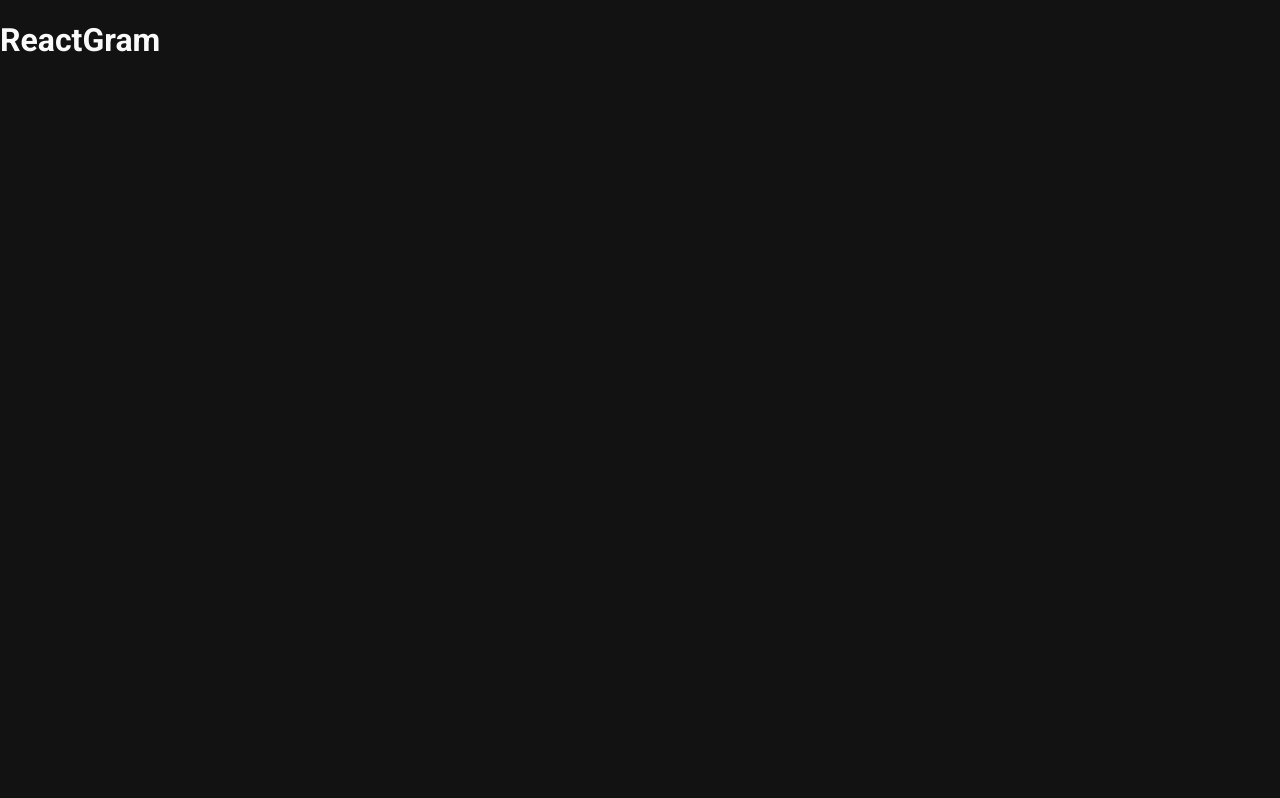
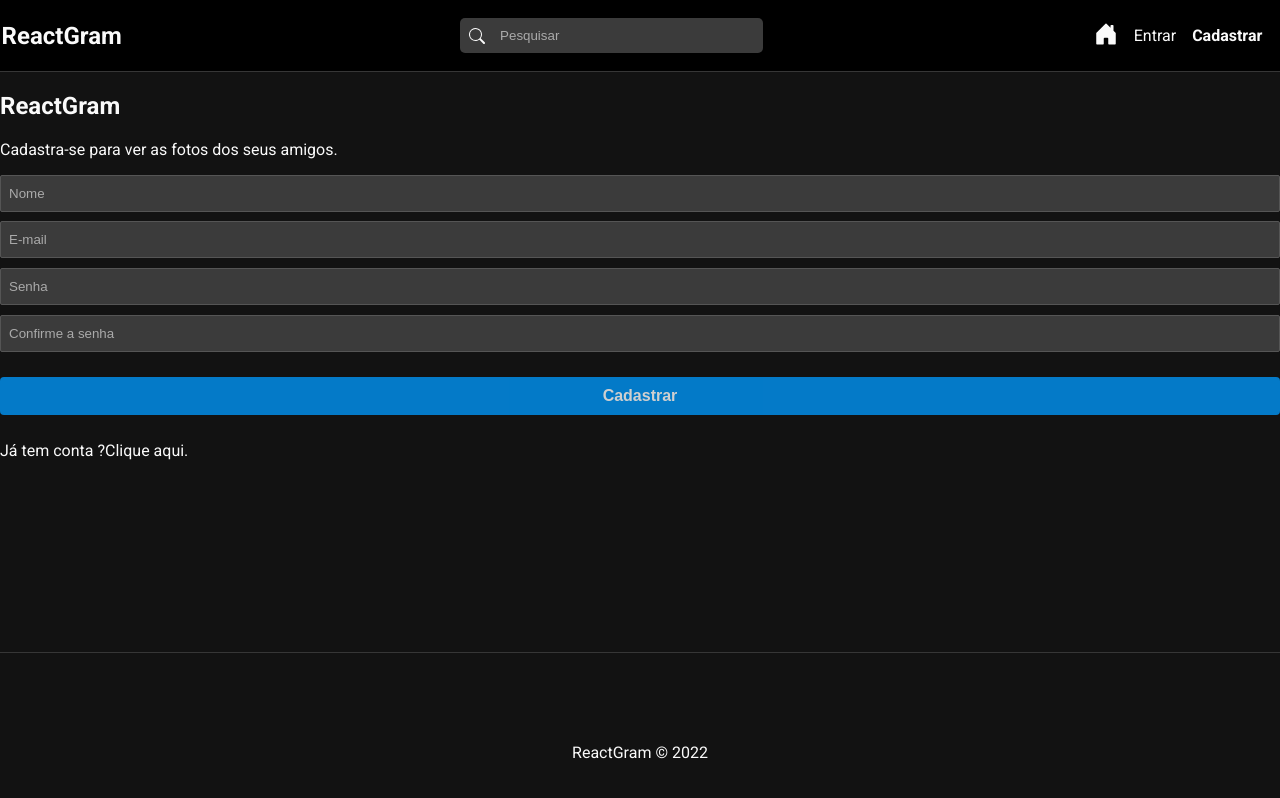
Before and after one commit to vitorgaletti/reactgram, a React (Create React App) app in the folder frontend/: page /register in a window 1280 px wide. Shown: the top 798 px of the page. Built offline with nearby package versions, Linux system fonts and the light colour scheme; the HTML template or start-up script is replaced by a standard one.

Commit message:
:lipstick: Global CSS

```diff
--- a/frontend/src/App.css
+++ b/frontend/src/App.css
@@ -0,0 +1,3 @@
+.container {
+  min-height: 70vh;
+}
--- a/frontend/src/App.js
+++ b/frontend/src/App.js
@@ -1,9 +1,28 @@
+import { BrowserRouter, Routes, Route, Navigate } from 'react-router-dom';
+
+import { Navbar } from './components/Navbar';
+import { Footer } from './components/Footer';
+
+import { Home } from './pages/Home';
+import { Login } from './pages/Auth/Login';
+import { Register } from './pages/Auth/Register';
+
 import './App.css';
 
 function App() {
   return (
     <div className="App">
-      <h1>ReactGram</h1>
+      <BrowserRouter>
+        <Navbar />
+        <div className="container">
+          <Routes>
+            <Route path="/" element={<Home />} />
+            <Route path="/login" element={<Login />} />
+            <Route path="/register" element={<Register />} />
+          </Routes>
+        </div>
+        <Footer />
+      </BrowserRouter>
     </div>
   );
 }
--- /dev/null
+++ b/frontend/src/components/Footer/index.jsx
@@ -0,0 +1,9 @@
+import './styles.css';
+
+export function Footer() {
+  return (
+    <footer id="footer">
+      <p>ReactGram &copy; 2022</p>
+    </footer>
+  );
+}
--- /dev/null
+++ b/frontend/src/components/Footer/styles.css
@@ -0,0 +1,8 @@
+#footer {
+  background-color: #121212;
+  height: 200px;
+  display: flex;
+  justify-content: center;
+  align-items: center;
+  border-top: 1px solid #363636;
+}
--- /dev/null
+++ b/frontend/src/components/Navbar/index.jsx
@@ -0,0 +1,38 @@
+import './styles.css';
+
+import { NavLink, Link } from 'react-router-dom';
+import {
+  BsSearch,
+  BsHouseDoorFill,
+  BsFillPersonFill,
+  BsFillCameraFill
+} from 'react-icons/bs';
+
+export function Navbar() {
+  return (
+    <nav id="nav">
+      <Link to="/">
+        <h2>ReactGram</h2>
+      </Link>
+      <form id="search-form">
+        <BsSearch />
+        <input type="text" placeholder="Pesquisar" />
+      </form>
+      <ul id="nav-links">
+        <li>
+          <NavLink to="/">
+            <BsHouseDoorFill />
+          </NavLink>
+        </li>
+
+        <li>
+          <NavLink to="/login">Entrar</NavLink>
+        </li>
+
+        <li>
+          <NavLink to="/register">Cadastrar</NavLink>
+        </li>
+      </ul>
+    </nav>
+  );
+}
--- /dev/null
+++ b/frontend/src/components/Navbar/styles.css
@@ -0,0 +1,44 @@
+#nav {
+  display: flex;
+  justify-content: space-between;
+  align-items: center;
+  background-color: #000;
+  border-bottom: 1px solid #363636;
+  padding: 0.1rem 0.1rem;
+}
+
+#search-form {
+  position: relative;
+  width: 20%;
+}
+
+#search-form svg {
+  position: absolute;
+  top: 10px;
+  left: 9px;
+}
+
+#search-form input {
+  padding-left: 2.5rem;
+  border: none;
+  border-radius: 5px;
+  width: 100%;
+  margin: 0;
+}
+
+#nav-links {
+  display: flex;
+  align-items: center;
+}
+
+#nav-links li {
+  margin-right: 1rem;
+}
+
+#nav-links span {
+  cursor: pointer;
+}
+
+#nav-links svg {
+  font-size: 1.5rem;
+}
--- a/frontend/src/index.css
+++ b/frontend/src/index.css
@@ -6,3 +6,85 @@ body {
   background-color: #121212;
   color: #fafafa;
 }
+
+a {
+  color: #fafafa;
+  text-decoration: none;
+}
+
+.active {
+  font-weight: bold;
+}
+
+ul {
+  list-style: none;
+}
+
+form {
+  display: flex;
+  flex-direction: column;
+}
+
+label {
+  display: flex;
+  flex-direction: column;
+  text-align: left;
+}
+
+label span {
+  font-weight: bold;
+  margin-bottom: 0.5rem;
+  color: #aaa;
+  font-size: 0.7rem;
+}
+
+input {
+  background-color: #3b3b3b;
+  color: #aaa;
+  border: 1px solid #555;
+  border-radius: 2px;
+  padding: 10px 8px;
+  outline: none;
+  margin-bottom: 0.6rem;
+}
+
+input::placeholder {
+  color: #aaa;
+}
+
+.btn,
+button,
+input[type='submit'] {
+  background-color: #0094f6;
+  color: #fff;
+  border: none;
+  border-radius: 4px;
+  padding: 10px 8px;
+  font-weight: bold;
+  cursor: pointer;
+  opacity: 0.8;
+  font-size: 1rem;
+}
+
+input[type='submit'] {
+  margin-top: 1rem;
+}
+
+input:disabled {
+  cursor: not-allowed;
+  background-color: #000;
+}
+
+button:hover,
+input[type='submit']:hover {
+  opacity: 1;
+  transition: opacity 0.8s ease-in-out;
+}
+
+.cancel-btn {
+  background-color: #ccc;
+}
+
+.hide {
+  display: none;
+}
--- /dev/null
+++ b/frontend/src/pages/Auth/Login.jsx
@@ -0,0 +1,5 @@
+import './Auth.css';
+
+export function Login() {
+  return <div>Login</div>;
+}
--- /dev/null
+++ b/frontend/src/pages/Auth/Register.jsx
@@ -0,0 +1,28 @@
+import { useState, useEffect } from 'react';
+
+import { Link } from 'react-router-dom';
+
+import './Auth.css';
+
+export function Register() {
+  function handleSubmit(e) {
+    e.preventDefault();
+  }
+
+  return (
+    <div>
+      <h2>ReactGram</h2>
+      <p className="subtitle">Cadastra-se para ver as fotos dos seus amigos.</p>
+      <form onSubmit={handleSubmit}>
+        <input type="text" placeholder="Nome" />
+        <input type="email" placeholder="E-mail" />
+        <input type="password" placeholder="Senha" />
+        <input type="password" placeholder="Confirme a senha" />
+        <input type="submit" value="Cadastrar" />
+      </form>
+      <p>
+        Já tem conta ?<Link to="/login">Clique aqui.</Link>
+      </p>
+    </div>
+  );
+}
--- /dev/null
+++ b/frontend/src/pages/Home/index.jsx
@@ -0,0 +1,5 @@
+import './styles.css';
+
+export function Home() {
+  return <div>Home</div>;
+}
```
Also changed, not shown: frontend/src/pages/Auth/Auth.css (added), frontend/src/pages/Home/styles.css (added), 1 other file (tests, documents, lock files or other folders).
